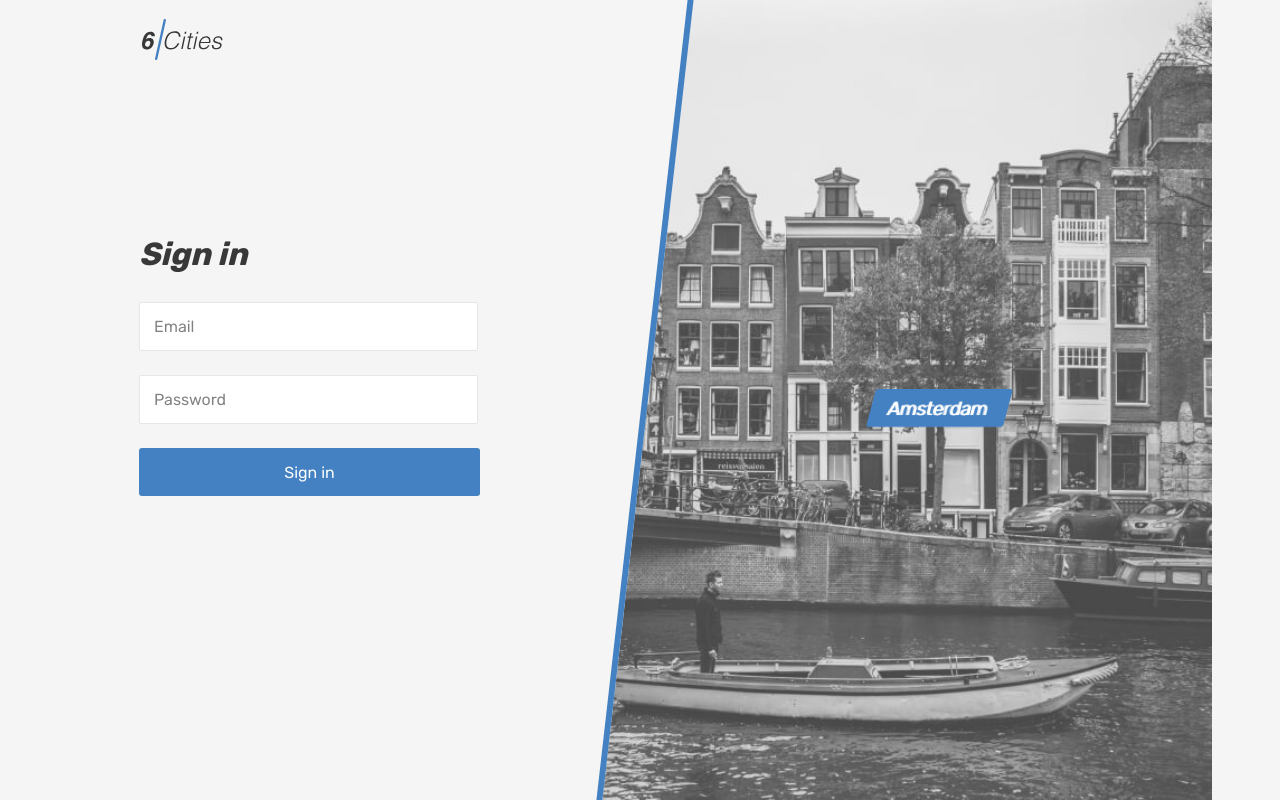
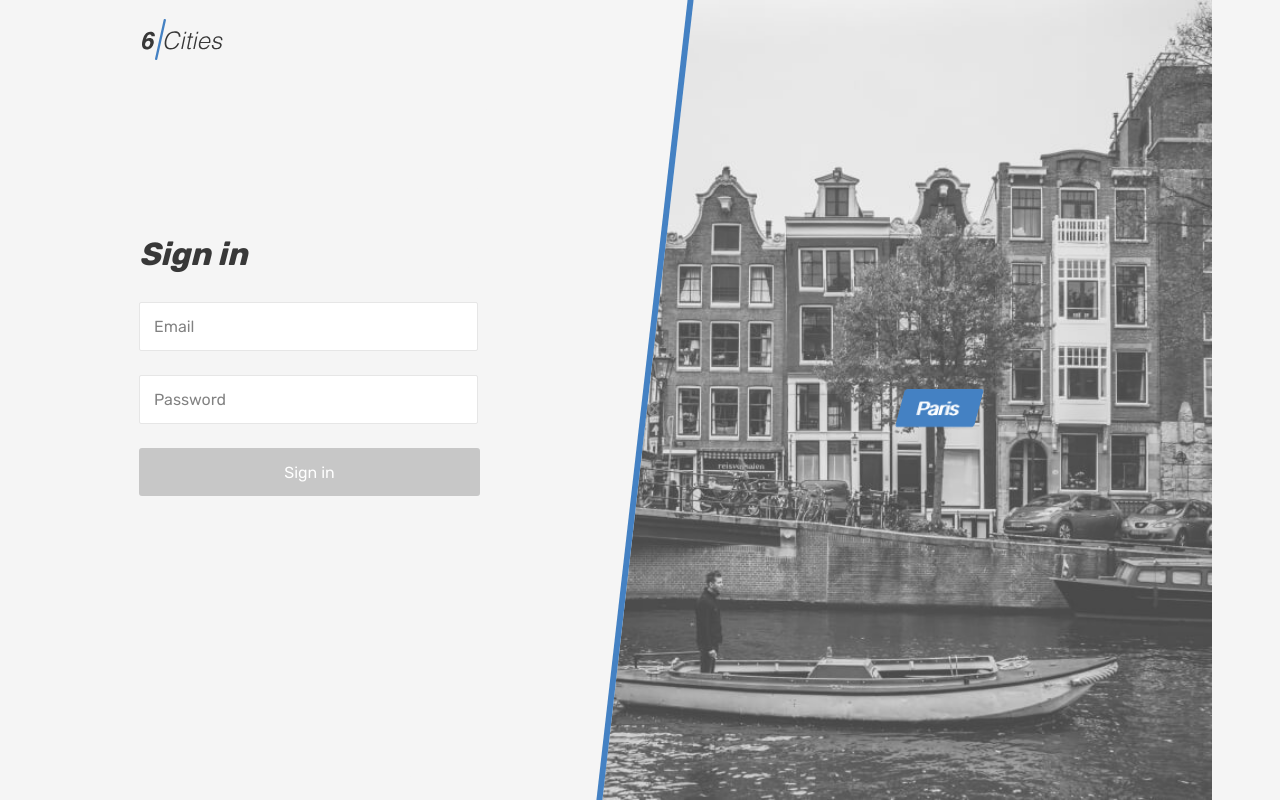
Before and after one commit to htmlacademy-react/956929-six-cities-15, a React (Vite) app: page /login in a window 1280 px wide. Built offline with nearby package versions, Linux system fonts and the light colour scheme; no server answers; what http-status-codes would draw is missing.

Commit message:
Правки по тестам

```diff
--- a/src/components/map/map.tsx
+++ b/src/components/map/map.tsx
@@ -11,7 +11,7 @@ type MapProps = {
   mapClassName: 'cities' | 'offer';
   city: City;
   offers: Offer[];
-  cardActiveId: string | null;
+  cardActiveId?: Offer['id'] | null;
 };
 
 const defaultCustomIcon = leaflet.icon({
--- a/src/components/reviews-card-list/reviews-card-list.tsx
+++ b/src/components/reviews-card-list/reviews-card-list.tsx
@@ -18,7 +18,7 @@ export default function ReviewsCardList({reviewsList, offerId}: ReviewsCardListP
   return (
     <section className="offer__reviews reviews">
       <h2 className="reviews__title">
-          Reviews &middot; <span className="reviews__amount">{maxReviews.length}</span>
+          Reviews &middot; <span className="reviews__amount">{reviewsList.length}</span>
       </h2>
       { maxReviews.map((review) => (
         <ReviewCard key={review.id} reviewCard={review}/>
--- a/src/const.ts
+++ b/src/const.ts
@@ -67,11 +67,20 @@ export const URL_MARKER_DEFAULT = './public/img/pin.svg';
 
 export const URL_MARKER_CURRENT = './public/img/pin-active.svg';
 
+export const MAX_IMAGE_COUNT = 6;
+
 export const MAX_NEAR_SHOW = 3;
 
 export const MAX_REVIEWS_COUNT = 10;
 
-export const citiesList = Object.values(LOCATIONS);
+export const citiesList = [
+  LOCATIONS.Paris,
+  LOCATIONS.Cologne,
+  LOCATIONS.Brussels,
+  LOCATIONS.Amsterdam,
+  LOCATIONS.Hamburg,
+  LOCATIONS.Dusseldorf
+];
 
 export const DEFAULT_CITY = LOCATIONS.Paris;
 
--- a/src/pages/login/login.tsx
+++ b/src/pages/login/login.tsx
@@ -1,33 +1,74 @@
-import { useRef, FormEvent } from 'react';
+import { useRef, ChangeEvent, FormEvent, useEffect, useState } from 'react';
 import { Helmet } from 'react-helmet-async';
-import { Navigate } from 'react-router-dom';
-import { AppRoute, AuthorizationStatus } from '../../const';
+import { useNavigate, Link } from 'react-router-dom';
+import { AppRoute, AuthorizationStatus, citiesList } from '../../const';
 import { useAppDispatch, useAppSelector } from '../../hooks';
+import { getRandomInteger } from '../../utils/utils';
+import { AuthData } from '../../types/auth-data';
 import { loginAction } from '../../store/api-actions';
 import Logo from '../../components/logo/logo';
 import { getAuthorizationStatus } from '../../store/user-process/user-process.selectors';
+import { setCityActive, getOffers, setChangeMap } from '../../store/offers-process/offers-process.slice';
+
+const validateEmail = (email: string): boolean =>
+  /^[A-Z0-9._%+-]+@[A-Z0-9-]+.+.[A-Z]{2,4}$/i.test(email);
+
+const validatePassword = (password: string): boolean =>
+  /^[A-za-z0-9_]+[A-za-z0-9_]{1,}$/.test(password);
+
+const validate = (formData: AuthData): boolean => {
+  if (!validateEmail(formData.email) || !validatePassword(formData.password)) {
+    return false;
+  }
+  return true;
+};
 
 export default function LoginPage(): JSX.Element {
-  const authorizationStatus = useAppSelector(getAuthorizationStatus);
   const loginRef = useRef<HTMLInputElement | null>(null);
   const passwordRef = useRef<HTMLInputElement | null>(null);
   const dispatch = useAppDispatch();
-
-  if (authorizationStatus === AuthorizationStatus.Auth) {
-    return (
-      <Navigate to={AppRoute.Main} />
-    );
-  }
+  const navigate = useNavigate();
 
   const handleSubmit = (evt: FormEvent<HTMLFormElement>) => {
     evt.preventDefault();
     if (loginRef.current !== null && passwordRef.current !== null) {
       dispatch(loginAction({
-        login: loginRef.current.value,
+        email: loginRef.current.value,
         password: passwordRef.current.value
       }));
     }
   };
+
+  const cityButton = citiesList[getRandomInteger(0, citiesList.length - 1)];
+  const authorizationStatus = useAppSelector(getAuthorizationStatus);
+
+  function onCityButton(city: string) {
+    dispatch(setCityActive(city));
+    dispatch(getOffers());
+    dispatch(setChangeMap());
+  }
+
+  const [isSubmitButtonOk, setIsSubmitButtonOk] = useState(false);
+  const [formData, setFormData] = useState<AuthData>({
+    email: '',
+    password: '',
+  });
+
+  const handleTextChange = (evt: ChangeEvent<HTMLInputElement>) => {
+    const { name, value } = evt.target;
+    setFormData({ ...formData, [name]: value });
+    if (validate({ ...formData, [name]: value })) {
+      setIsSubmitButtonOk(true);
+    } else {
+      setIsSubmitButtonOk(false);
+    }
+  };
+
+  useEffect(() => {
+    if (authorizationStatus === AuthorizationStatus.Auth) {
+      navigate(AppRoute.Main);
+    }
+  }, [authorizationStatus, navigate]);
 
   return (
     <div className="page page--gray page--login">
@@ -56,6 +97,8 @@ export default function LoginPage(): JSX.Element {
                   placeholder="Email"
                   required
                   ref={loginRef}
+                  onChange={handleTextChange}
+                  value={formData.email}
                 />
               </div>
               <div className="login__input-wrapper form__input-wrapper">
@@ -67,16 +110,29 @@ export default function LoginPage(): JSX.Element {
                   placeholder="Password"
                   required
                   ref={passwordRef}
+                  onChange={handleTextChange}
+                  value={formData.password}
                 />
               </div>
-              <button className="login__submit form__submit button" type="submit">Sign in</button>
+              <button
+                className="login__submit form__submit button"
+                type="submit"
+                disabled={!isSubmitButtonOk}
+              >
+                Sign in
+              </button>
             </form>
           </section>
           <section className="locations locations--login locations--current">
             <div className="locations__item">
-              <a className="locations__item-link" href="#">
-                <span>Amsterdam</span>
-              </a>
+              <Link
+                className="locations__item-link"
+                onClick={() => onCityButton(cityButton)} to={AppRoute.Main}
+              >
+                <span>
+                  {cityButton}
+                </span>
+              </Link>
             </div>
           </section>
         </div>
--- a/src/pages/main/main.tsx
+++ b/src/pages/main/main.tsx
@@ -34,9 +34,9 @@ export default function MainPage(): JSX.Element {
           'page__main--index-empty': !placesCount,
         })}
       >
-        <h1 className="visually-hidden">Cities</h1>
         <LocationList cityActive={cityActive} />
         {offersIsLoading && <Spinner />}
+        <h1 className="visually-hidden">Cities</h1>
         {offersIsNotFound && <Navigate to={AppRoute.NotFound} />}
         {!offersIsLoading && (
           <div className="cities">
@@ -44,7 +44,7 @@ export default function MainPage(): JSX.Element {
               <div className="cities__places-container container">
                 <section className="cities__places places">
                   <h2 className="visually-hidden">Places</h2>
-                  <b className="places__found">{placesCount} places to stay in {cityActive}</b>
+                  <b className="places__found">{placesCount > 1 ? `${placesCount} places` : `${placesCount} place`} to stay in {cityActive}</b>
                   <Sort />
                   <OffersCardList offersList={offersActive} setCardOfferHoverId={setCardOfferHoverId} />
                 </section>
--- a/src/store/api-actions.ts
+++ b/src/store/api-actions.ts
@@ -70,7 +70,7 @@ export const loginAction = createAsyncThunk<UserLogin, AuthData, {
     extra: AxiosInstance;
 }>(
   'user/login',
-  async ({ login: email, password }, { dispatch, extra: api }) => {
+  async ({ email: email, password }, { dispatch, extra: api }) => {
     const {data} = await api.post<UserLogin>(ApiRoute.Login, {email, password});
     const {token} = data;
 
--- a/src/types/auth-data.ts
+++ b/src/types/auth-data.ts
@@ -1,4 +1,4 @@
 export type AuthData = {
-    login: string;
+    email: string;
     password: string;
   };
--- a/src/types/host.ts
+++ b/src/types/host.ts
@@ -1,5 +1,5 @@
 export type Host = {
-    hostName: string;
+    name: string;
     avatarUrl: string;
     isPro: boolean;
 }
--- a/src/utils/utils.ts
+++ b/src/utils/utils.ts
@@ -28,3 +28,5 @@ export function uppercaseFirst(text: string) {
 export function formatDate(date: string) {
   return new Intl.DateTimeFormat('en-US', { month: 'long', year: 'numeric' }).format(new Date(date));
 }
+
+export const getRandomInteger = (min: number, max:number) => Math.floor(Math.random() * (max - min));
```
Also changed, not shown: src/pages/offer/offer.tsx (+14 -6 lines).
